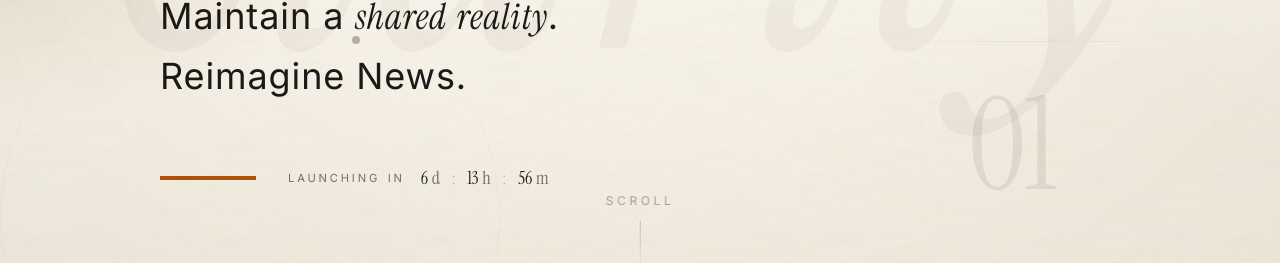
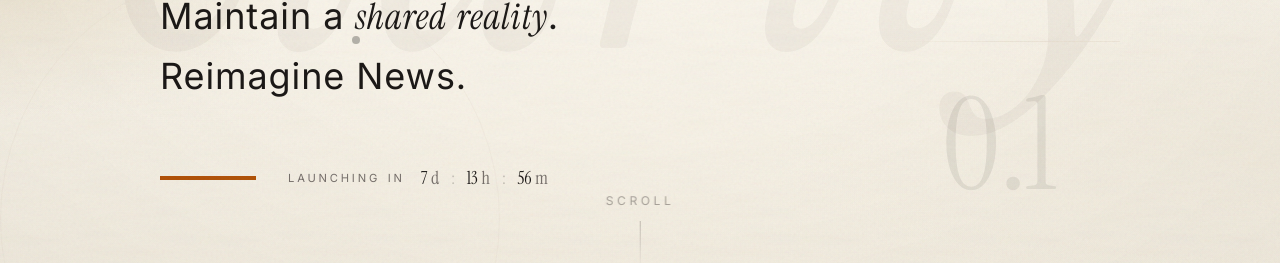
Before and after one commit to vedpawar2254/syftly.ai, a React (Vite) app in the folder frontend/: page / in a window 1280 px wide. Shown: the part 491-754 px from the top of the page. Built offline with nearby package versions, Linux system fonts and the light colour scheme.

Commit message:
minor UI updates

```diff
--- a/frontend/src/pages/Landing.jsx
+++ b/frontend/src/pages/Landing.jsx
@@ -2,7 +2,7 @@ import { useState, useEffect, useRef, useCallback } from 'react';
 
 // ===== CONSTANTS =====
 // Fixed launch date - January 20, 2026 at midnight UTC
-const TARGET_DATE = new Date('2026-01-20T00:00:00Z');
+const TARGET_DATE = new Date('2026-01-21T00:00:00Z');
 
 // ===== HOOKS =====
 function useCountdown(targetDate) {
@@ -687,7 +687,7 @@ function Landing() {
                     }}
                 >
                     <div className="font-editorial text-7xl md:text-8xl lg:text-9xl leading-none">
-                        01
+                        0.1
                     </div>
                 </div>
 
```
Also changed, not shown: 2 other files (tests, documents, lock files or other folders).
